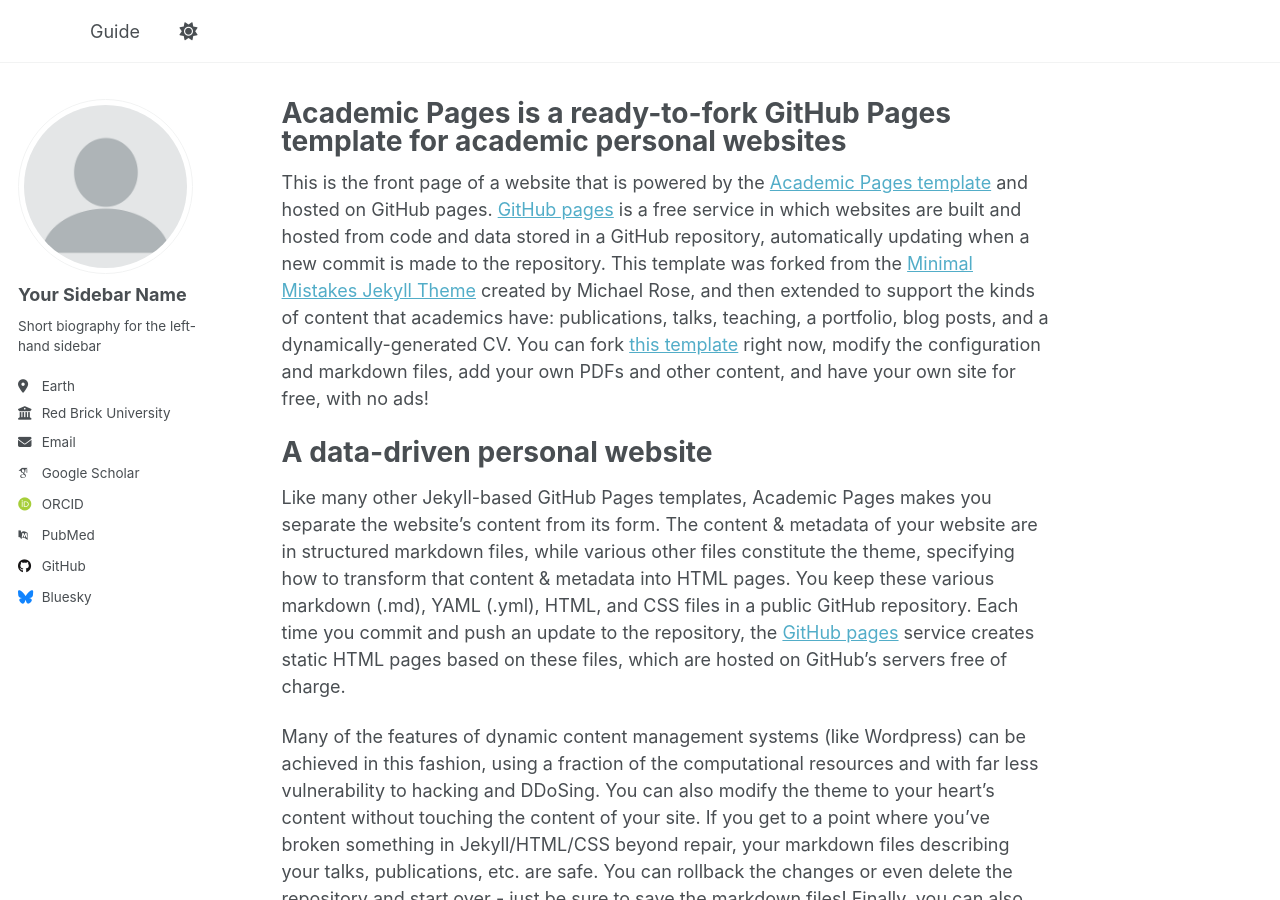
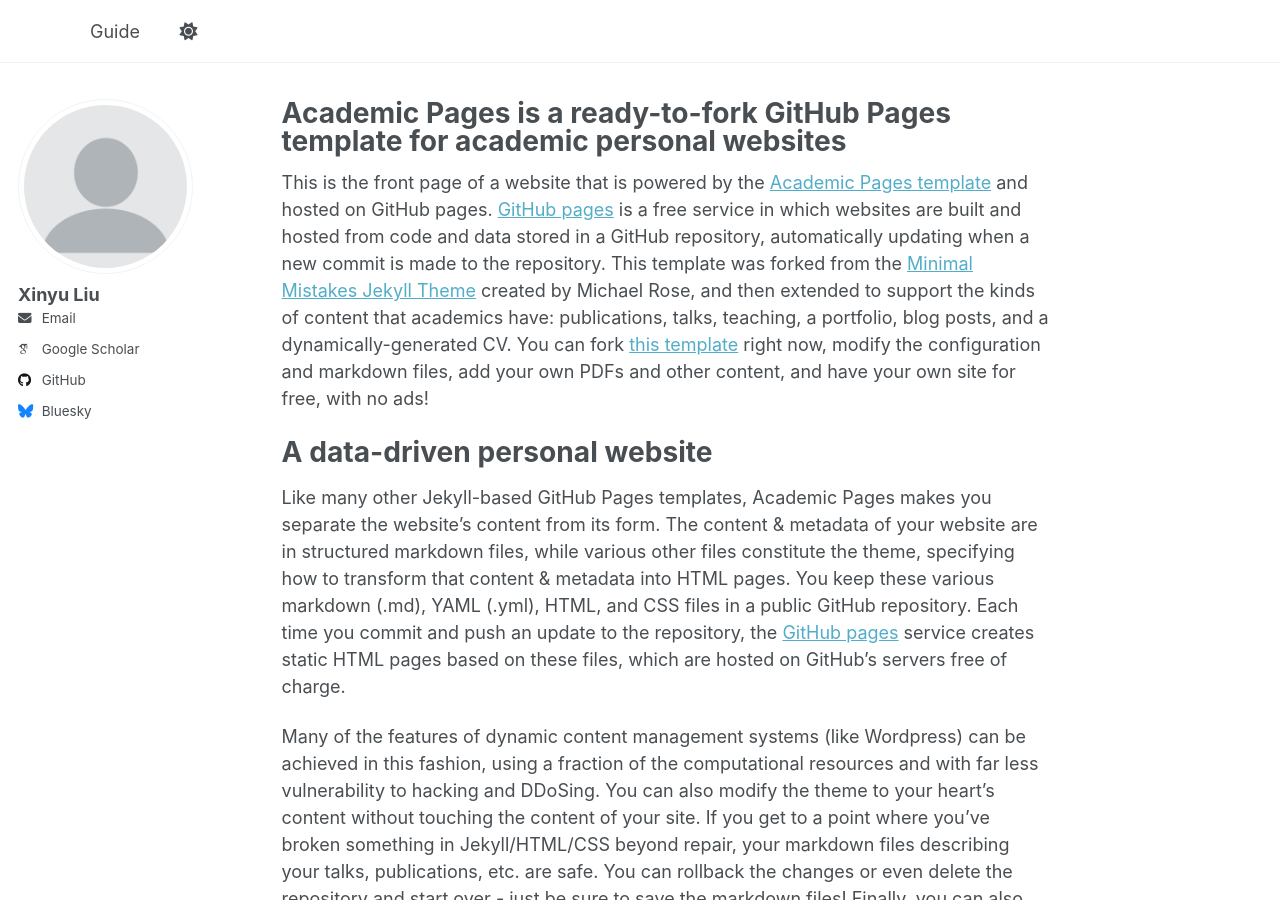
Before and after one commit to calmdw/calmdw.github.io, a Jekyll site: the page built from _pages/about.md, in a window 1280 px wide and 900 px high. Built offline with Jekyll 4.4.1, drawn with Linux system fonts in a browser that asks for light colours; some web fonts are replaced.

Commit message:
Update _config.yml

```diff
--- a/_config.yml
+++ b/_config.yml
@@ -23,21 +23,21 @@
 author:
   # Biographic information
   avatar           : "profile.png"
-  name             : "Your Sidebar Name"
+  name             : "Xinyu Liu"
   pronouns         : # example: "she/her"
-  bio              : "Short biography for the left-hand sidebar"
-  location         : "Earth"
-  employer         : "Red Brick University"
+  bio              : #"Short biography for the left-hand sidebar"
+  location         : #"Earth"
+  employer         : #"Red Brick University"
   uri              : # URL
-  email            : "none@example.org"
+  email            : "xinyuliu361@gmail.com"
 
   # Academic websites
   arxiv            : # URL - Update with the correct link to your profile
-  googlescholar    : "https://scholar.google.com/citations?user=PS_CX0AAAAAJ"
+  googlescholar    : "https://scholar.google.com/citations?user=jab25AIAAAAJ&hl=en"
   impactstory      : # URL
-  orcid            : "http://orcid.org/yourorcidurl"
+  orcid            : #"http://orcid.org/yourorcidurl"
   semantic         : # URL
-  pubmed           : "https://www.ncbi.nlm.nih.gov/pubmed/?term=john+snow"
+  pubmed           : #"https://www.ncbi.nlm.nih.gov/pubmed/?term=john+snow"
   researchgate     : # URL
   scopus           : # URL
 
@@ -45,7 +45,7 @@
   bitbucket        : # Username - Update with your username on the site
   codepen          : # Username
   dribbble         : # Username
-  github           : "academicpages"
+  github           : "https://calmdw.github.io/"
   kaggle           : # Username
   stackoverflow    : # User number or user number and name (i.e., use "1" or "1/jeff-atwood")
 
```
